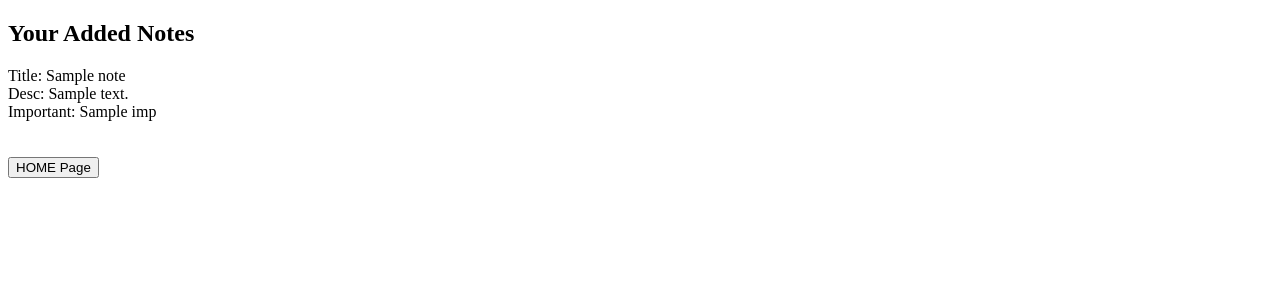
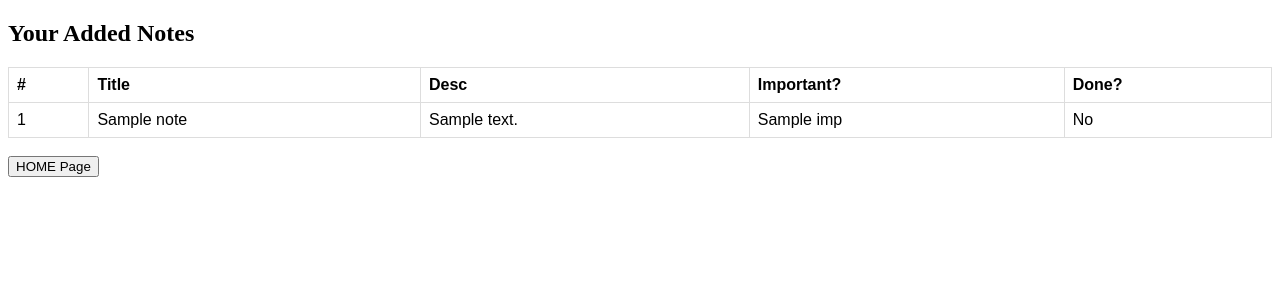
Before and after one commit to bose973/Notes_Api, a FastAPI app: page /allNotes in a window 1280 px wide. Shown: the top 300 px of the page. Run offline with FastAPI, Linux system fonts and the light colour scheme; a database or web service that is not in the repository returns one stand-in record (values such as "Sample title").

Commit message:
All notes in tabular format done

```diff
--- a/templates/all_notes.html
+++ b/templates/all_notes.html
@@ -4,18 +4,50 @@
     <meta charset="UTF-8">
     <meta name="viewport" content="width=device-width, initial-scale=1.0">
     <title>ALL YOUR iNotes</title>
+    <style>
+        table {
+          font-family: arial, sans-serif;
+          border-collapse: collapse;
+          width: 100%;
+        }
+
+        td, th {
+          border: 1px solid #dddddd;
+          text-align: left;
+          padding: 8px;
+        }
+
+        tr:nth-child(even) {
+          background-color: #dddddd;
+        }
+        </style>
 </head>
 <body>
     <div class="container">
         {% if all_Docs|length %}
             <h2>Your Added Notes</h2>
-            {% for item in all_Docs %}
-            <div>
-                Title: {{ item.title }} <br>
-                Desc: {{ item.desc }} <br>
-                Important: {{ item.imp }} <br> <br>
-            </div>
-            {% endfor %}
+                <table class="table table-striped">
+                    <thead>
+                    <tr>
+                        <th scope="col">#</th>
+                        <th scope="col">Title</th>
+                        <th scope="col" >Desc</th>
+                        <th scope="col">Important?</th>
+                        <th scope="col">Done?</th>
+                    </tr>
+                    </thead>
+                    <tbody>
+                        {% for item in all_Docs %}
+                        <tr>
+                            <td scope="row">1</th>
+                            <td>{{ item.title }}</td>
+                            <td>{{ item.desc }}</td>
+                            <td>{{ item.imp }}</td>
+                            <td>No</td>
+                        </tr>
+                        {% endfor %}
+                    </tbody>
+                </table>
         {% else %}
             <h2>No notes have been added</h2>
         {% endif %}<br>
```
